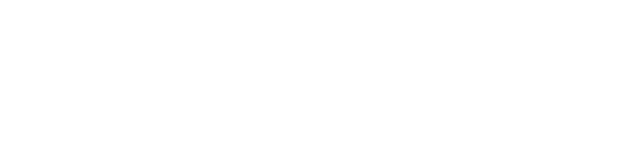
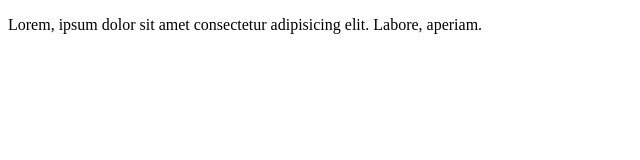
Before and after one commit to tahmidajakia/B9A3-Hockeys, a plain HTML site: page index.html in a window 1280 px wide. Shown: the whole page, without its empty margins (0-640 px from the left). Drawn offline with Linux system fonts and the light colour scheme.

Commit message:
added header section

```diff
--- a/index.html
+++ b/index.html
@@ -7,6 +7,7 @@
 </head>
 <body>
     <header>
+        <p>Lorem, ipsum dolor sit amet consectetur adipisicing elit. Labore, aperiam.</p>
 
     </header>
     <main>
```
